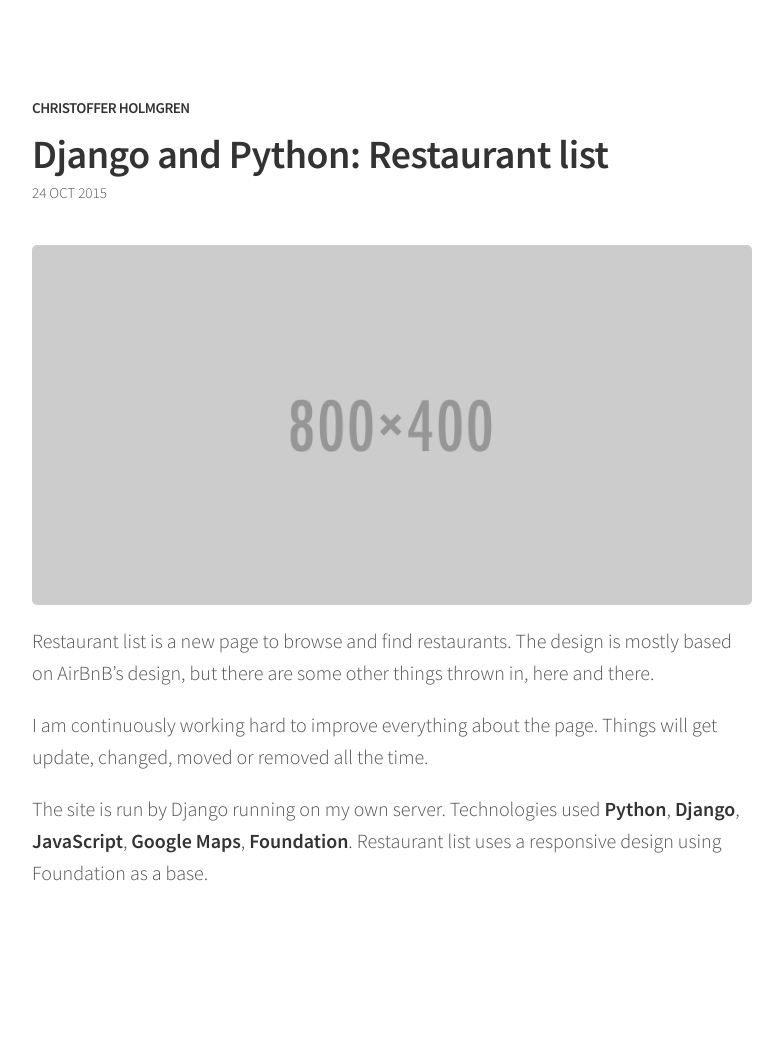
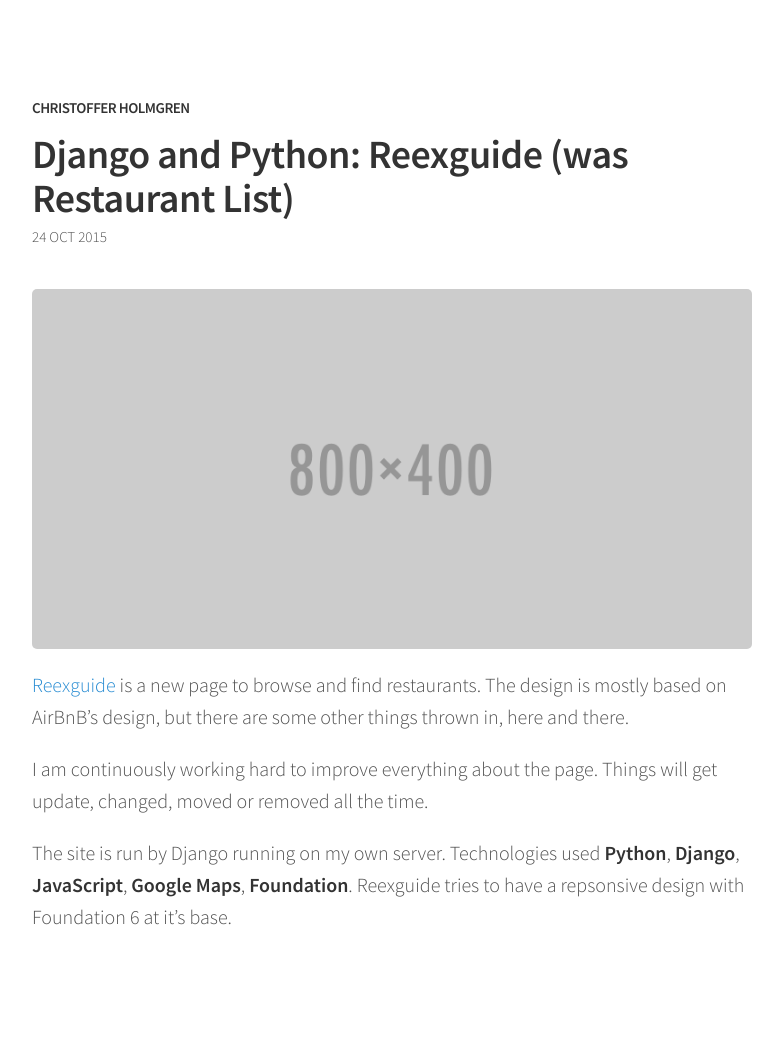
Before and after one commit to CCHolmgren/ccholmgren.github.io, a Jekyll site: the page built from _posts/2015-10-24-restaurant-list.md, in a window 1280 px wide. Shown: the whole page, without its empty margins (248-1031 px from the left). Built offline with Jekyll 4.4.1, drawn with Linux system fonts in a browser that asks for light colours; before the commit the page ends 1009 px from its top, so only the background shows below that.

Commit message:
Update 2015-10-24-restaurant-list.md

```diff
--- a/_posts/2015-10-24-restaurant-list.md
+++ b/_posts/2015-10-24-restaurant-list.md
@@ -1,11 +1,11 @@
 ---
-title: "Django and Python: Restaurant list"
+title: "Django and Python: Reexguide (was Restaurant List)"
 ---
 
-![Restaurant list, current version](/images/-text.png "Large example image")
+![Reexguide, current version](/images/-text.png "Large example image")
 
-Restaurant list is a new page to browse and find restaurants. The design is mostly based on AirBnB's design, but there are some other things thrown in, here and there.
+ [Reexguide](https://www.reexguide.com) is a new page to browse and find restaurants. The design is mostly based on AirBnB's design, but there are some other things thrown in, here and there.
 
 I am continuously working hard to improve everything about the page. Things will get update, changed, moved or removed all the time.
 
-The site is run by Django running on my own server. Technologies used **Python**, **Django**, **JavaScript**, **Google Maps**, **Foundation**. Restaurant list uses a responsive design using Foundation as a base.
+The site is run by Django running on my own server. Technologies used **Python**, **Django**, **JavaScript**, **Google Maps**, **Foundation**. Reexguide tries to have a repsonsive design with Foundation 6 at it's base.
```
